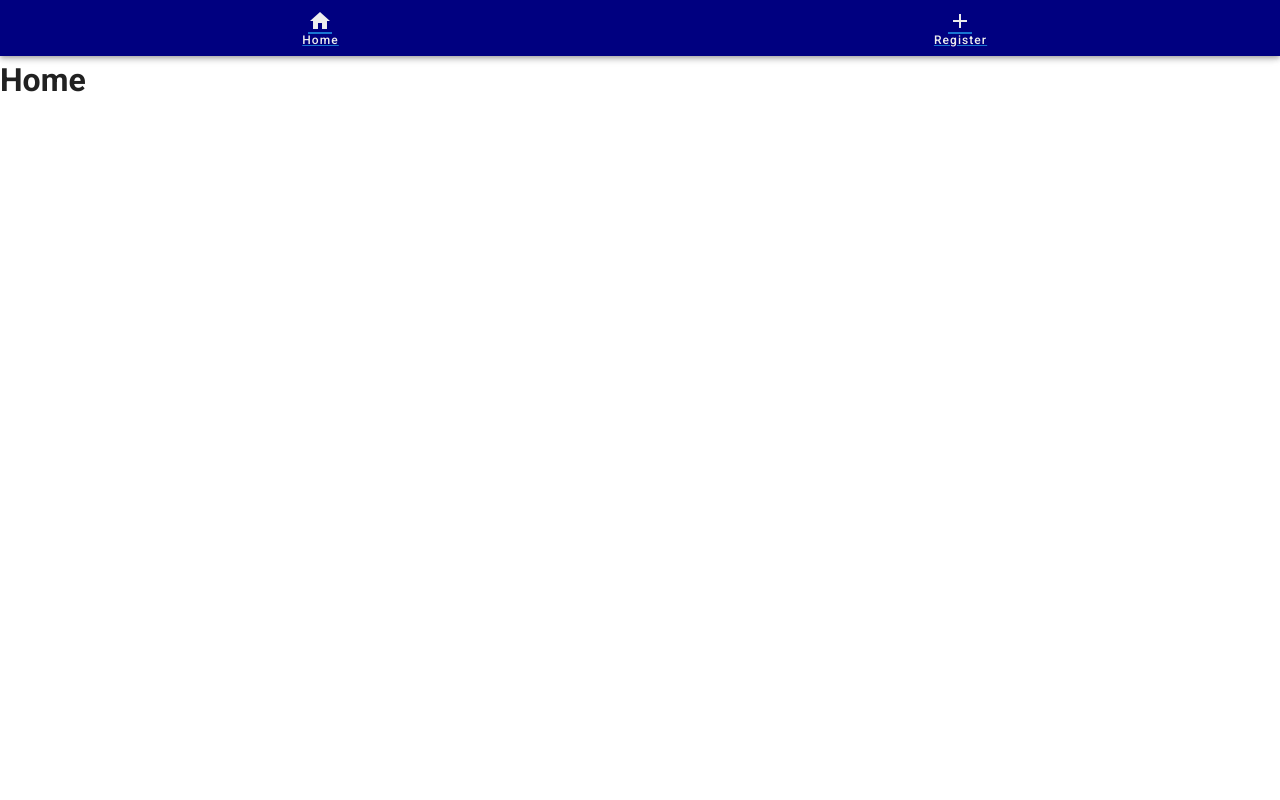
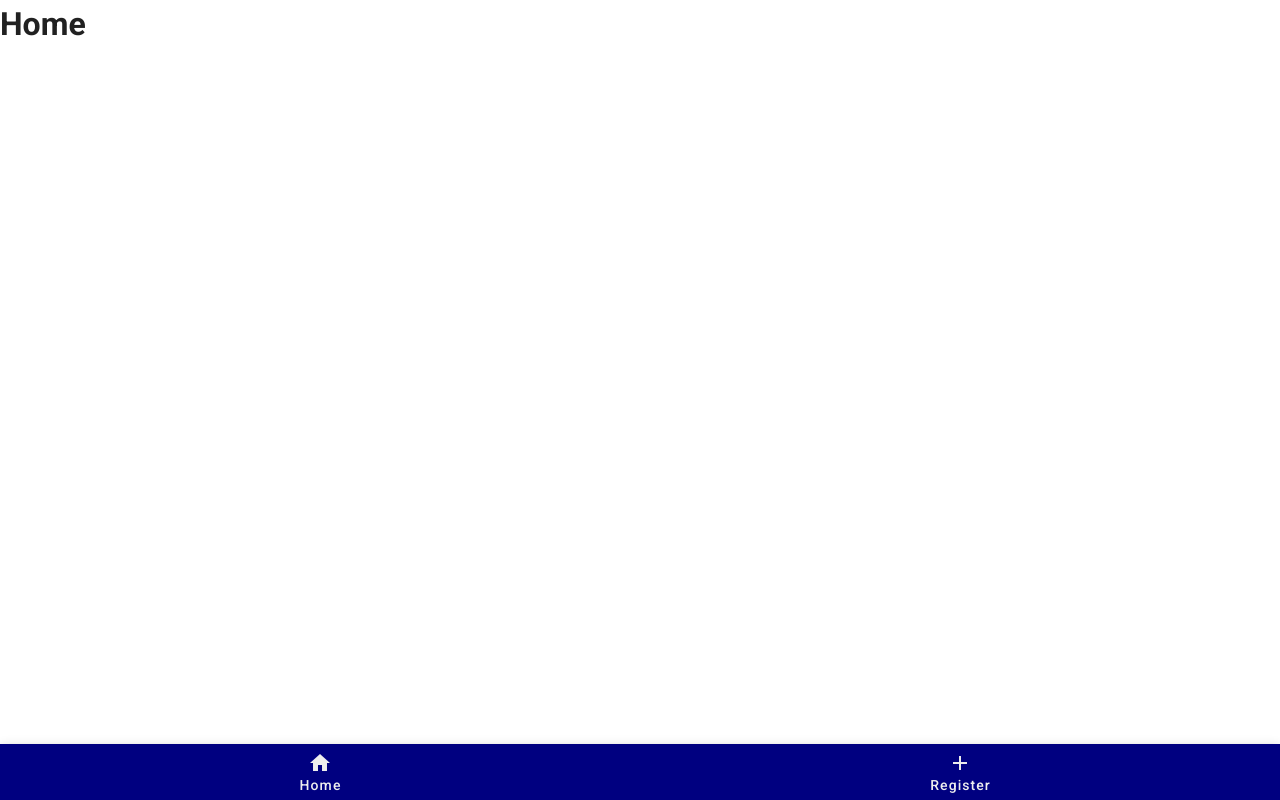
Before and after one commit to pedrocvm/medicine_management, a Vue app in the folder frontend/: page / in a window 1280 px wide. Built offline with nearby package versions, Linux system fonts and the light colour scheme.

Commit message:
register css

```diff
--- a/frontend/src/App.vue
+++ b/frontend/src/App.vue
@@ -1,11 +1,11 @@
 <template>
   <v-app>
-    <Header />
     <v-main>
       <transition name="fade">
         <router-view></router-view>
       </transition>
     </v-main>
+    <Header />
   </v-app>
 </template>
 
@@ -20,9 +20,7 @@ export default Vue.extend({
     Header,
   },
 
-  data: () => ({
-
-  }),
+  data: () => ({}),
 });
 </script>
 
--- a/frontend/src/components/Header.vue
+++ b/frontend/src/components/Header.vue
@@ -38,7 +38,9 @@ export default {};
 
   a {
     @include flexbox(column, center, center);
-
+    gap: 2px;
+    font-size: 14px;
+    text-decoration-line: none;
   }
 }
 </style>
```
